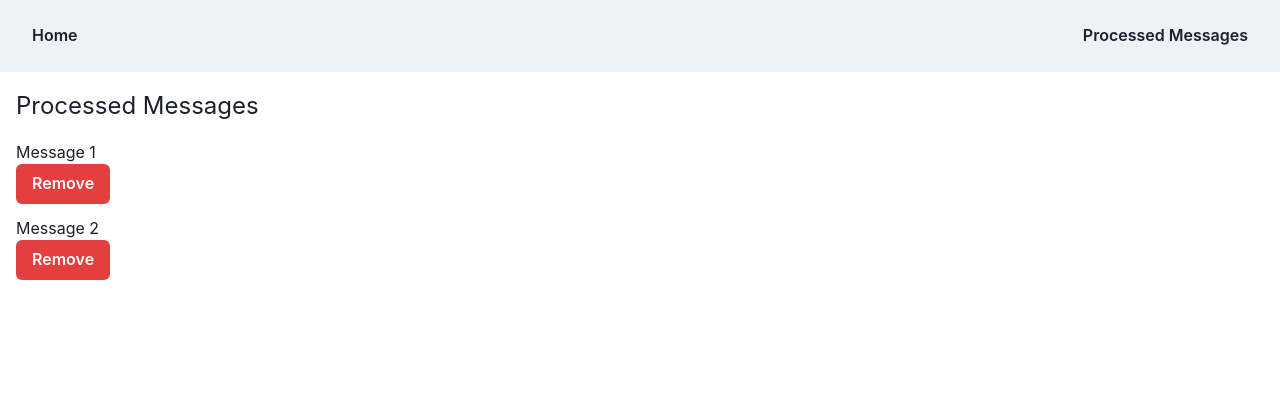
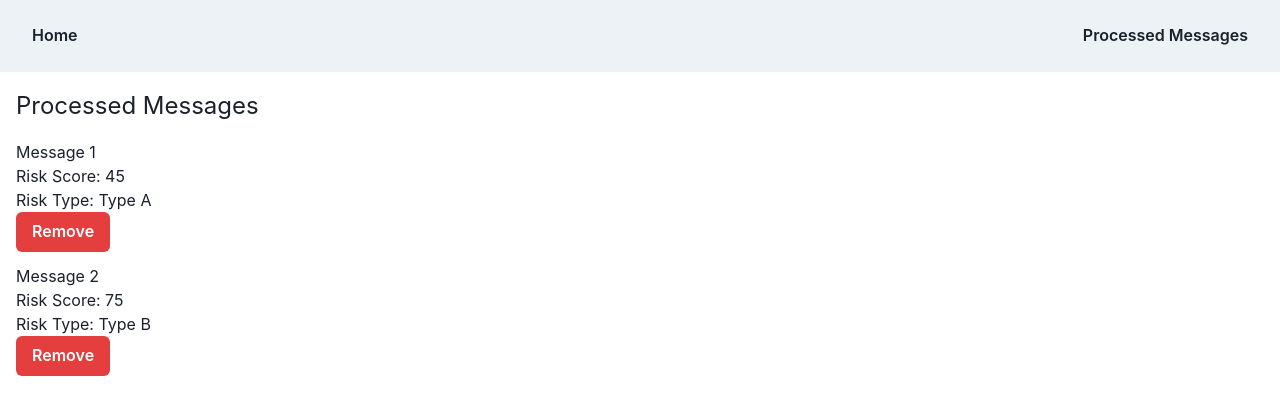
Before and after one commit to GPT-Engineer-App/risk-behavior-dashboard, a React (Vite) app: page /processed-messages in a window 1280 px wide. Shown: the top 414 px of the page. Built offline with nearby package versions, Linux system fonts and the light colour scheme.

Commit message:
Updated the "Processed Messages" page to display the risk score and risk type for each message.
Prompt: within the process messages tab - display the given risk scoring and break these into categories of behaviour

```diff
--- a/src/pages/ProcessedMessages.jsx
+++ b/src/pages/ProcessedMessages.jsx
@@ -3,8 +3,8 @@ import { Box, Button, List, ListItem, Text } from "@chakra-ui/react";
 
 const ProcessedMessages = () => {
   const [messages, setMessages] = useState([
-    { id: 1, content: "Message 1" },
-    { id: 2, content: "Message 2" },
+    { id: 1, content: "Message 1", riskScore: 45, riskType: "Type A" },
+    { id: 2, content: "Message 2", riskScore: 75, riskType: "Type B" },
   ]);
 
   const removeMessage = (id) => {
@@ -20,6 +20,8 @@ const ProcessedMessages = () => {
         {messages.map((message) => (
           <ListItem key={message.id}>
             <Text>{message.content}</Text>
+            <Text>Risk Score: {message.riskScore}</Text>
+            <Text>Risk Type: {message.riskType}</Text>
             <Button colorScheme="red" onClick={() => removeMessage(message.id)}>
               Remove
             </Button>
```
